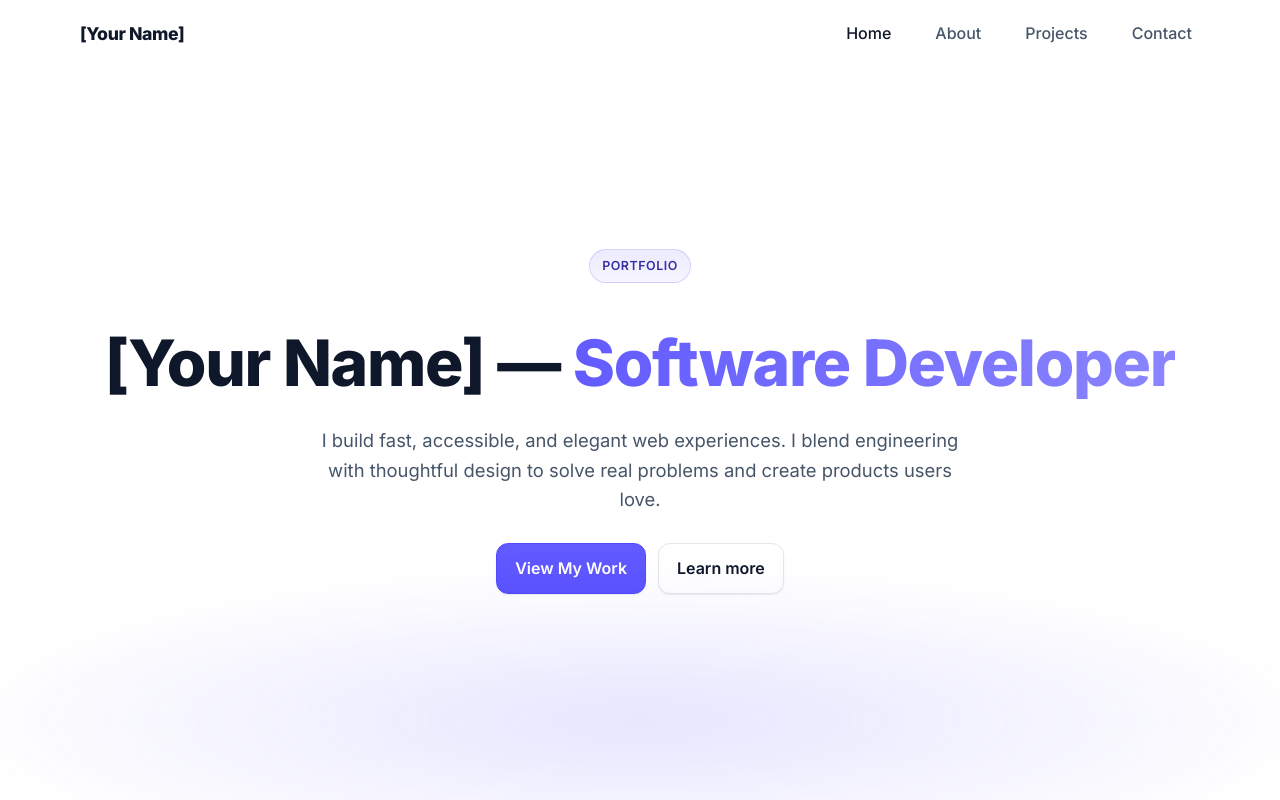
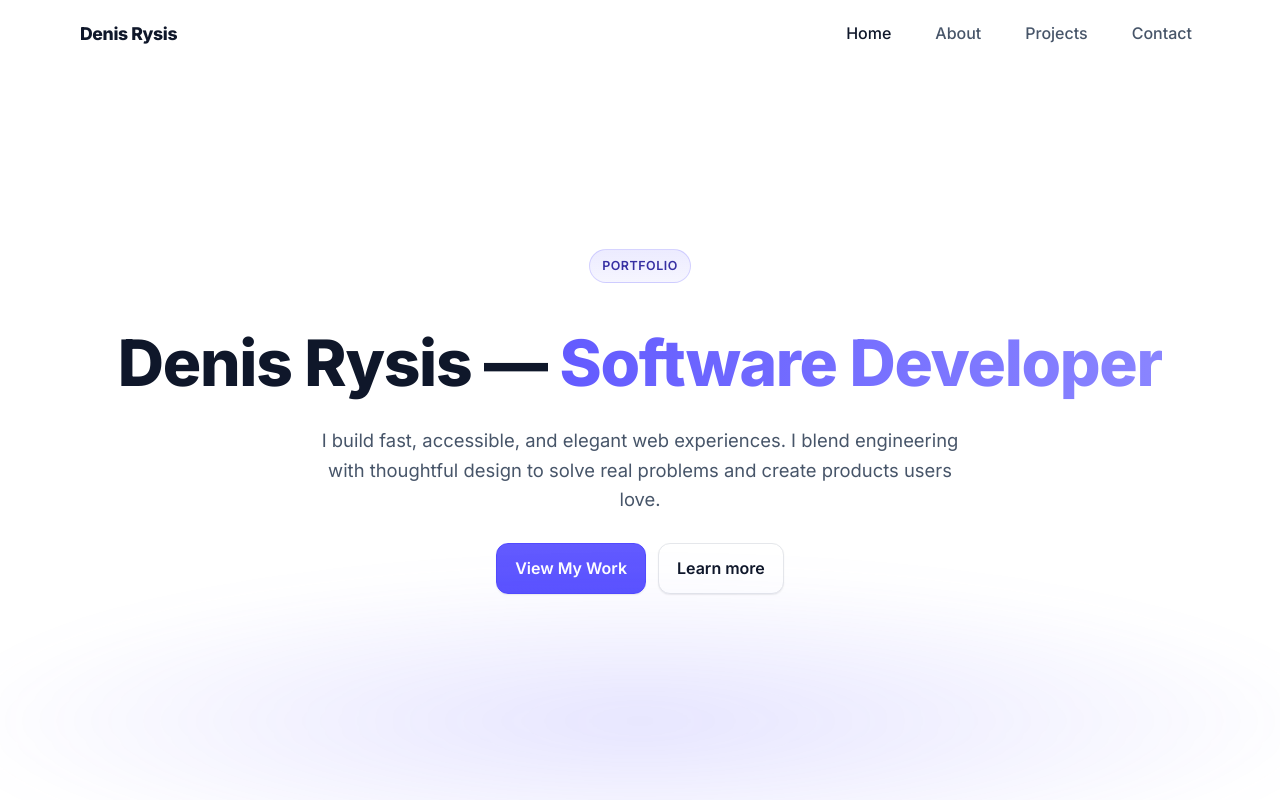
Before and after one commit to denisrys/denisrys, a plain HTML site: page index.html in a window 1280 px wide. Shown: the top 800 px of the page. Drawn offline with Linux system fonts and the light colour scheme.

Commit message:
Update index.html

```diff
--- a/index.html
+++ b/index.html
@@ -3,13 +3,13 @@
 <head>
   <!--
     Minimal, modern portfolio inspired by stripe.com
-    Replace [Your Name] and content as needed.
+    Replace Denis Rysis and content as needed.
   -->
   <meta charset="utf-8" />
   <meta name="viewport" content="width=device-width, initial-scale=1" />
   <title>Denis Rysis — Portfolio</title>
-  <meta name="description" content="[Your Name] — Software Developer. Clean, minimalist portfolio showcasing projects, skills, and contact information." />
-  <meta property="og:title" content="[Your Name] — Portfolio" />
+  <meta name="description" content="Denis Rysis — Software Developer. Clean, minimalist portfolio showcasing projects, skills, and contact information." />
+  <meta property="og:title" content="Denis Rysis — Portfolio" />
   <meta property="og:description" content="Clean, minimalist portfolio showcasing projects, skills, and contact information." />
   <meta property="og:type" content="website" />
 
@@ -28,7 +28,7 @@
   <!-- ===== Header / Navigation (Sticky) ===== -->
   <header class="site-header" id="top">
     <div class="container nav-container">
-      <a class="brand" href="index.html" aria-label="Go to home">[Your Name]</a>
+      <a class="brand" href="index.html" aria-label="Go to home">Denis Rysis</a>
 
       <!-- Mobile menu button -->
       <button class="nav-toggle" aria-expanded="false" aria-controls="primary-nav" aria-label="Toggle navigation">
@@ -55,7 +55,7 @@
     <section class="hero reveal">
       <div class="container hero-inner">
         <p class="eyebrow">Portfolio</p>
-        <h1 class="hero-title">[Your Name] — <span class="accent">Software Developer</span></h1>
+        <h1 class="hero-title">Denis Rysis — <span class="accent">Software Developer</span></h1>
         <p class="hero-subtitle">
           I build fast, accessible, and elegant web experiences. I blend engineering with thoughtful design
           to solve real problems and create products users love.
@@ -163,7 +163,7 @@
           <span>X</span>
         </a>
       </div>
-      <p class="muted">© 2025 [Your Name]. All rights reserved.</p>
+      <p class="muted">© 2025 Denis Rysis. All rights reserved.</p>
     </div>
   </footer>
 
```
